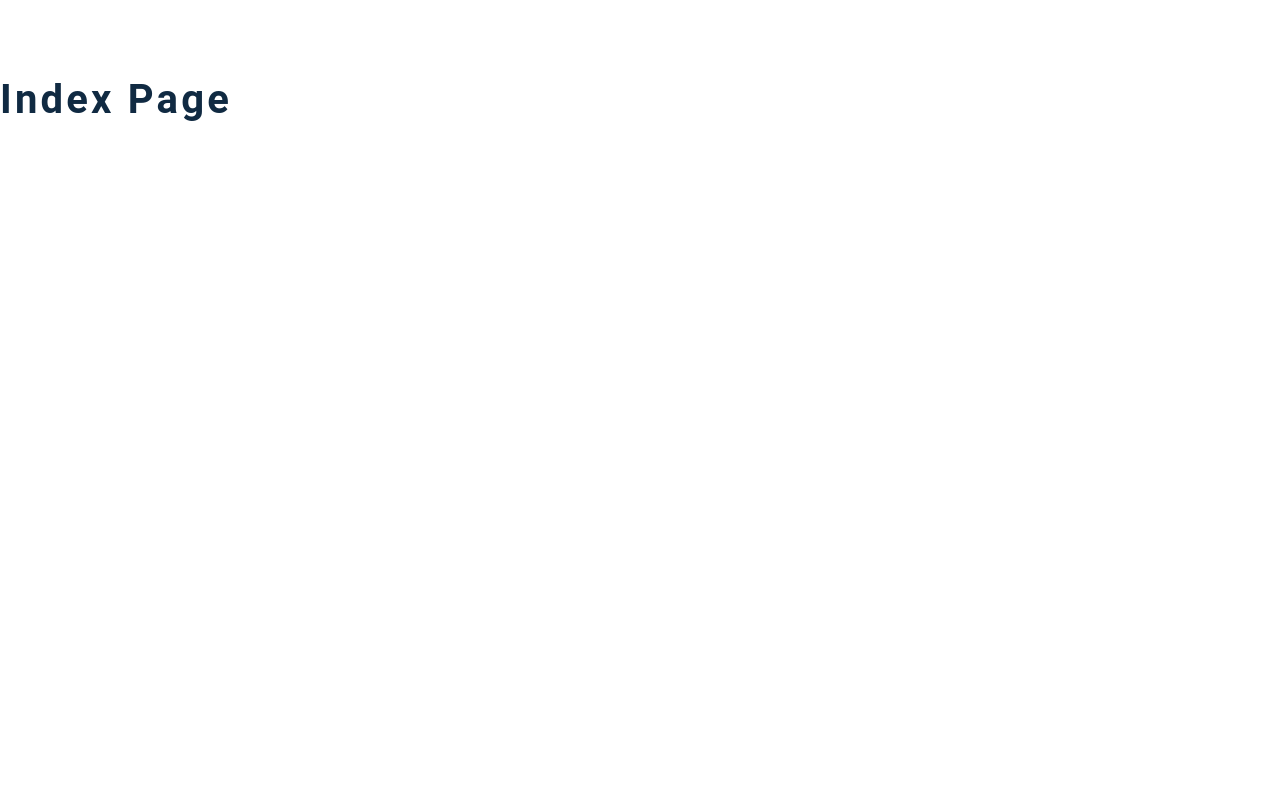
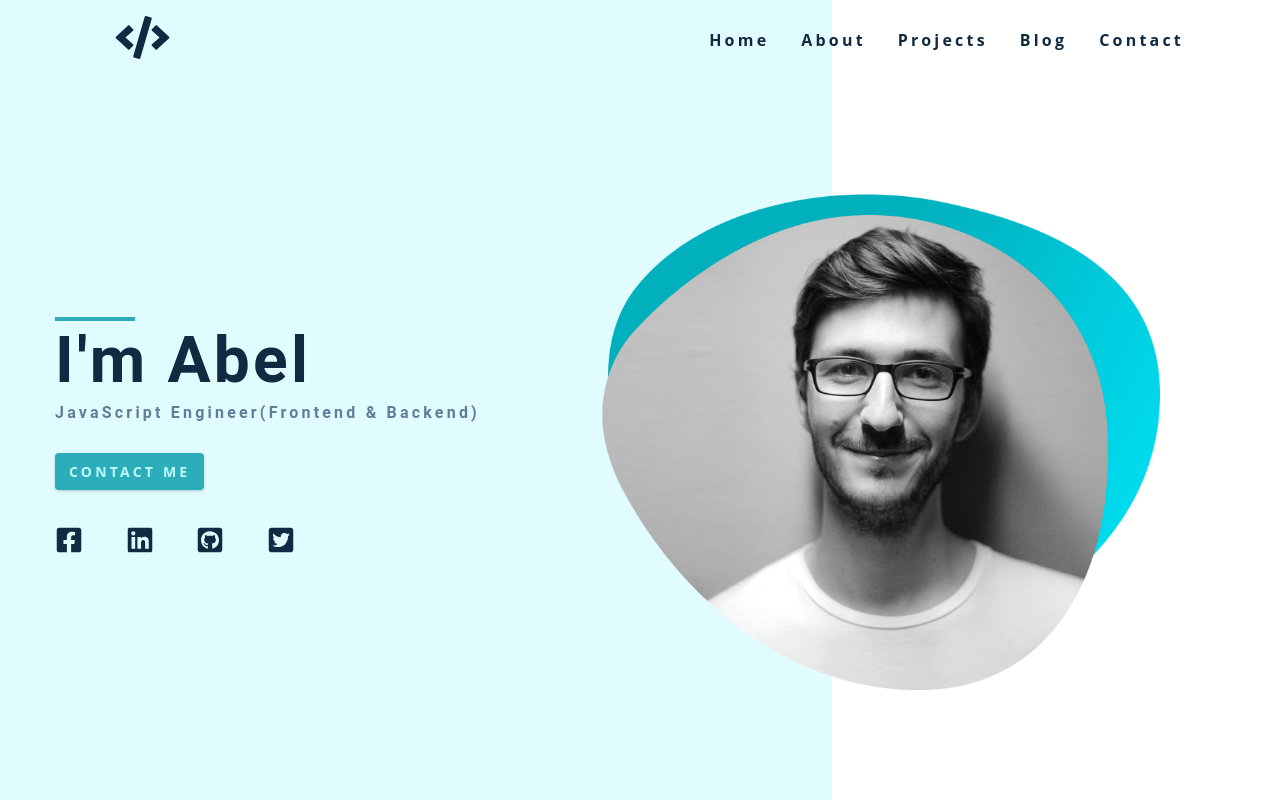
Before and after one commit to abel-masila/masila.dev, a Gatsby site: page / in a window 1280 px wide. Built offline with nearby package versions, Linux system fonts and the light colour scheme; Gatsby itself is replaced by a stand-in of ours.

Commit message:
added navbar and hero component

```diff
--- a/src/components/Hero.js
+++ b/src/components/Hero.js
@@ -3,10 +3,44 @@
 import { Link } from "gatsby"
 import { graphql, useStaticQuery } from "gatsby"
 import SocialLinks from "../constants/socialLinks"
-// ...GatsbyImageSharpFluid
+
+const query = graphql`
+  {
+    file(relativePath: { eq: "hero-img.png" }) {
+      childImageSharp {
+        fluid {
+          ...GatsbyImageSharpFluid
+        }
+      }
+    }
+  }
+`
 
 const Hero = () => {
-  return <h2>hero component</h2>
+  const {
+    file: {
+      childImageSharp: { fluid },
+    },
+  } = useStaticQuery(query)
+
+  return (
+    <header className="hero">
+      <div className="section-center hero-center">
+        <article className="hero-info">
+          <div>
+            <div className="underline"></div>
+            <h1>i'm abel</h1>
+            <h4>JavaScript Engineer(Frontend & Backend)</h4>
+            <Link to="/contact" className="btn">
+              contact Me
+            </Link>
+            <SocialLinks />
+          </div>
+        </article>
+        <Image fluid={fluid} className="hero-img" />
+      </div>
+    </header>
+  )
 }
 
 export default Hero
--- a/src/components/Layout.js
+++ b/src/components/Layout.js
@@ -6,7 +6,8 @@
 const Layout = ({ children }) => {
   return (
     <>
-      <h2>layout component</h2>
+      <Navbar />
+      {children}
     </>
   )
 }
--- a/src/components/Navbar.js
+++ b/src/components/Navbar.js
@@ -1,9 +1,22 @@
 import React from "react"
-import logo from "../assets/logo.svg"
-import { FaAlignRight } from "react-icons/fa"
+import logo from "../assets/logo.png"
+
+import { FaAlignRight, FaCode } from "react-icons/fa"
 import PageLinks from "../constants/links"
 const Navbar = () => {
-  return <h2>navbar component</h2>
+  return (
+    <nav className="navbar">
+      <div className="nav-center">
+        <div className="nav-header">
+          <FaCode className="nav-logo"></FaCode>
+          <button className="toggle-btn" type="button">
+            <FaAlignRight></FaAlignRight>
+          </button>
+        </div>
+        <PageLinks styleClass="nav-links"></PageLinks>
+      </div>
+    </nav>
+  )
 }
 
 export default Navbar
--- a/src/constants/links.js
+++ b/src/constants/links.js
@@ -35,7 +35,6 @@
     </li>
   )
 })
-// I KNOW WE CAN COMBINE IT !!!!!
 
 export default ({ styleClass }) => {
   return (
--- a/src/constants/socialLinks.js
+++ b/src/constants/socialLinks.js
@@ -5,33 +5,29 @@
   FaDribbbleSquare,
   FaBehanceSquare,
   FaTwitterSquare,
+  FaGithubSquare,
 } from "react-icons/fa"
 
 const data = [
   {
     id: 1,
     icon: <FaFacebookSquare className="social-icon"></FaFacebookSquare>,
-    url: "https://www.twitter.com",
+    url: "https://www.facebook.com/abel.masila",
   },
   {
     id: 2,
     icon: <FaLinkedin className="social-icon"></FaLinkedin>,
-    url: "https://www.twitter.com",
+    url: "https://www.linkedin.com/in/abelmasila/",
   },
   {
     id: 3,
-    icon: <FaDribbbleSquare className="social-icon"></FaDribbbleSquare>,
-    url: "https://www.twitter.com",
+    icon: <FaGithubSquare className="social-icon"></FaGithubSquare>,
+    url: "https://github.com/abel-masila",
   },
   {
     id: 4,
-    icon: <FaBehanceSquare className="social-icon"></FaBehanceSquare>,
-    url: "https://www.twitter.com",
-  },
-  {
-    id: 5,
     icon: <FaTwitterSquare className="social-icon"></FaTwitterSquare>,
-    url: "https://www.twitter.com",
+    url: "https://twitter.com/abel_masila",
   },
 ]
 const links = data.map(link => {
--- a/src/css/main.css
+++ b/src/css/main.css
@@ -245,6 +245,11 @@
 }
 .nav-links {
   display: none;
+}
+.nav-logo {
+  width: 157px;
+  height: 43px;
+  margin-bottom: 0.375rem;
 }
 @media screen and (min-width: 768px) {
   .toggle-btn {
--- a/src/pages/index.js
+++ b/src/pages/index.js
@@ -7,6 +7,10 @@
 import Projects from "../components/Projects"
 import Blogs from "../components/Blogs"
 export default () => {
-  return <h2>index page</h2>
+  return (
+    <Layout>
+      <Hero />
+    </Layout>
+  )
 }
 // ...GatsbyImageSharpFluid
```
Also changed, not shown: src/assets/hero.jpg (added), src/assets/logo.png (added).
